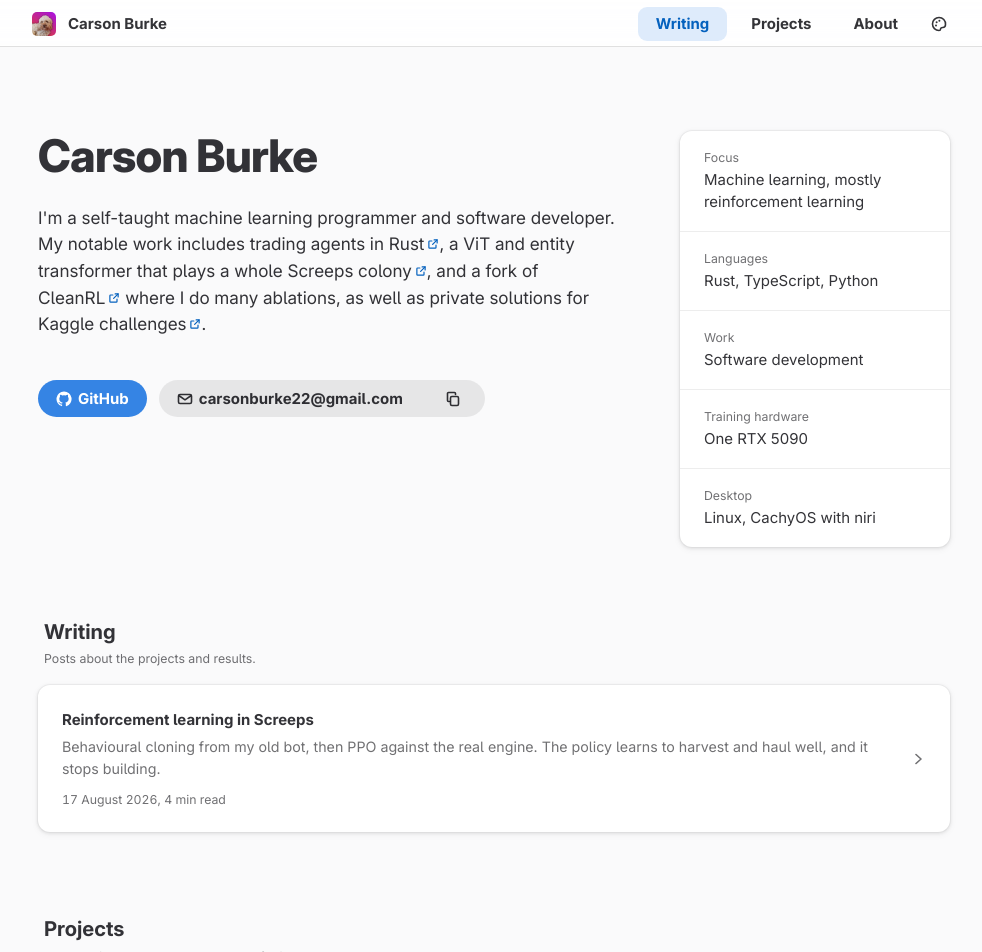
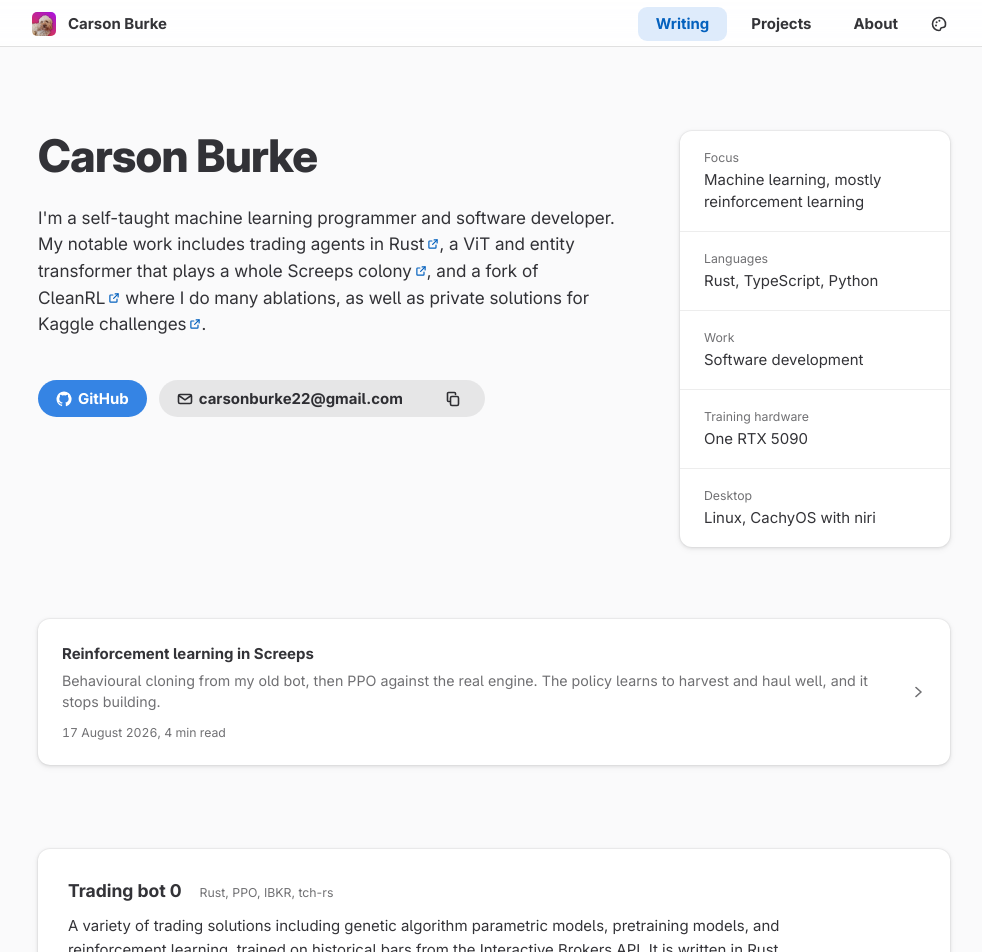
Before and after one commit to CarsonBurke/carsonburkesite, a React (Vite) app: page / in a window 1280 px wide. Shown: the top 952 px of the page, without its empty margins (146-1128 px from the left). Built offline with nearby package versions, Linux system fonts and the light colour scheme.

Commit message:
refactor(home): drop the writing, projects, and smaller headings

```diff
--- a/src/routes/Home.tsx
+++ b/src/routes/Home.tsx
@@ -35,23 +35,9 @@ export function Home() {
   );
 }
 
-function Section({
-  id,
-  title,
-  description,
-  children,
-}: {
-  id: string;
-  title: string;
-  description?: string;
-  children: ReactNode;
-}) {
+function Section({ id, children }: { id: string; children: ReactNode }) {
   return (
     <section id={id} className="mx-auto max-w-5xl scroll-mt-[4.5rem] px-4 pb-14">
-      <div className="mb-3 px-1">
-        <h2 className="title-3">{title}</h2>
-        {description && <p className="caption dimmed mt-1">{description}</p>}
-      </div>
       {children}
     </section>
   );
@@ -159,7 +145,7 @@ function Hero() {
 
 function Writing() {
   return (
-    <Section id="writing" title="Writing" description="Posts about the projects and results.">
+    <Section id="writing">
       <div className="boxed-list">
         {POSTS.map((post) => (
           <Link
@@ -168,7 +154,7 @@ function Writing() {
             className="row-activatable flex items-center gap-4 px-4 py-4 no-underline"
           >
             <div className="min-w-0 flex-1">
-              <h3 className="heading">{post.title}</h3>
+              <h2 className="heading">{post.title}</h2>
               <p className="dimmed mt-1 text-[0.95rem] leading-[1.5]">{post.summary}</p>
               <p className="caption dimmed numeric mt-2">
                 {formatDate(post.date)}, {post.minutes} min read
@@ -184,11 +170,7 @@ function Writing() {
 
 function Projects() {
   return (
-    <Section
-      id="projects"
-      title="Projects"
-      description="What I build, and the numbers I have for it."
-    >
+    <Section id="projects">
       <div className="space-y-4">
         {PROJECTS.map((project) => (
           <ProjectCard key={project.id} project={project} />
@@ -205,7 +187,7 @@ function ProjectCard({ project }: { project: Project }) {
     <article className="card overflow-hidden">
       <div className="p-5">
         <div className="flex flex-wrap items-baseline gap-x-3 gap-y-1">
-          <h3 className="title-4">{project.name}</h3>
+          <h2 className="title-4">{project.name}</h2>
           <span className="caption dimmed">{project.kicker}</span>
         </div>
 
@@ -314,7 +296,7 @@ function ProjectCard({ project }: { project: Project }) {
 
 function Smaller() {
   return (
-    <Section id="smaller" title="Smaller things" description="Other tools I wrote.">
+    <Section id="smaller">
       <div className="grid gap-3 sm:grid-cols-2 lg:grid-cols-3">
         {SMALLER_THINGS.map(({ name, note, href }) => (
           <a
@@ -337,7 +319,10 @@ function Smaller() {
 
 function About() {
   return (
-    <Section id="about" title="About">
+    <Section id="about">
+      <div className="mb-3 px-1">
+        <h2 className="title-3">About</h2>
+      </div>
       <div className="grid gap-4 lg:grid-cols-[minmax(0,1fr)_18rem] lg:items-start">
         <div className="card space-y-4 p-5 leading-[1.65]">
           <p>
```
